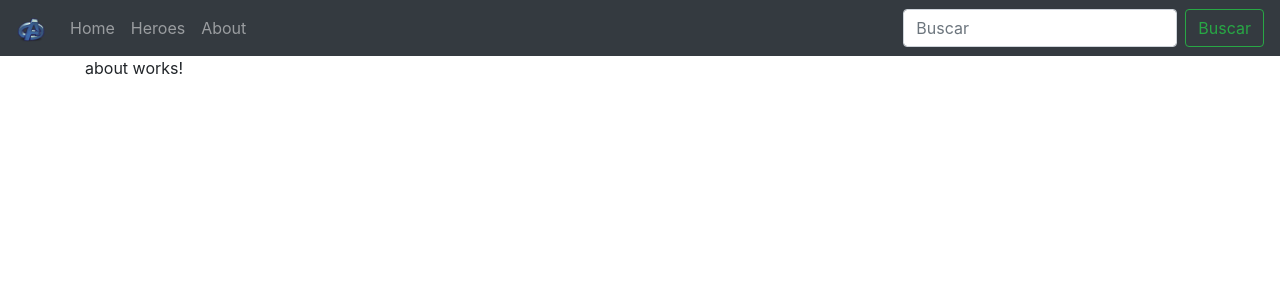
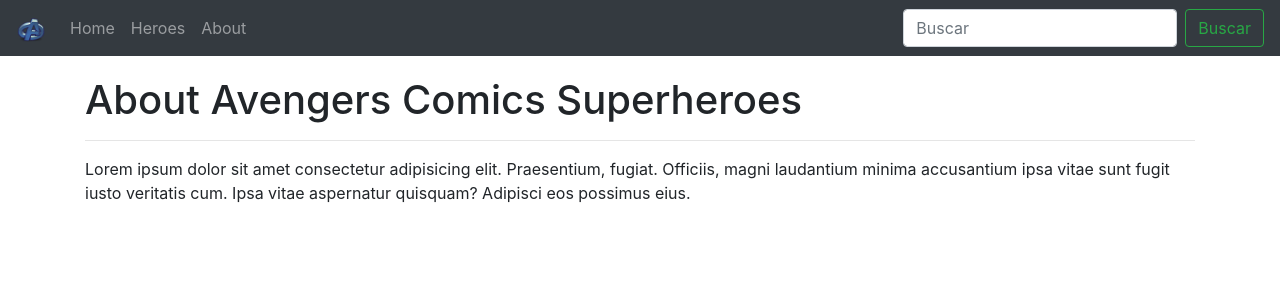
Before and after one commit to pipe473/Curso-Angular10, an Angular app in the folder spa-avengers/: page /about in a window 1280 px wide. Shown: the top 300 px of the page. Built offline with nearby package versions, Linux system fonts and the light colour scheme.

Commit message:
añadiendo efectos de animaciones a los componentes

```diff
--- a/spa-avengers/src/app/app.component.html
+++ b/spa-avengers/src/app/app.component.html
@@ -1,7 +1,7 @@
 
 <app-navbar></app-navbar>
 
-<div class="container">
+<div class="container main-container">
 
 <router-outlet></router-outlet>
 
--- a/spa-avengers/src/app/components/about/about.component.html
+++ b/spa-avengers/src/app/components/about/about.component.html
@@ -1 +1,3 @@
-<p>about works!</p>
+<h1 class="animated fadeIn fast">About Avengers Comics Superheroes</h1>
+<hr>
+<p>Lorem ipsum dolor sit amet consectetur adipisicing elit. Praesentium, fugiat. Officiis, magni laudantium minima accusantium ipsa vitae sunt fugit iusto veritatis cum. Ipsa vitae aspernatur quisquam? Adipisci eos possimus eius.</p>
--- a/spa-avengers/src/app/components/home/home.component.html
+++ b/spa-avengers/src/app/components/home/home.component.html
@@ -1,5 +1,5 @@
 
-<div class="jumbotron jumbotron-fluid">
+<div class="jumbotron jumbotron-fluid animated fadeIn fast">
 
     <div class="container">
       <h1 class="display-4">Avengers App </h1>
--- a/spa-avengers/src/styles.css
+++ b/spa-avengers/src/styles.css
@@ -1 +1,33 @@
-/* You can add global styles to this file, and also import other style files */
+.main-container{
+    margin-top: 20px;
+}
+
+/* ANIMACIONES */
+
+.animated {
+    -webkit-animation-duration: 1s;
+    animation-duration: 1s;
+    -webkit-animation-fill-mode: both;
+    animation-fill-mode: both;
+  }
+
+  .fast {
+    -webkit-animation-duration: 0.4s;
+    animation-duration: 0.4s;
+    -webkit-animation-fill-mode: both;
+    animation-fill-mode: both;
+  }
+
+  @keyframes fadeIn {
+    from {
+      opacity: 0;
+    }
+
+    to {
+      opacity: 1;
+    }
+  }
+
+  .fadeIn {
+    animation-name: fadeIn;
+  }
```
